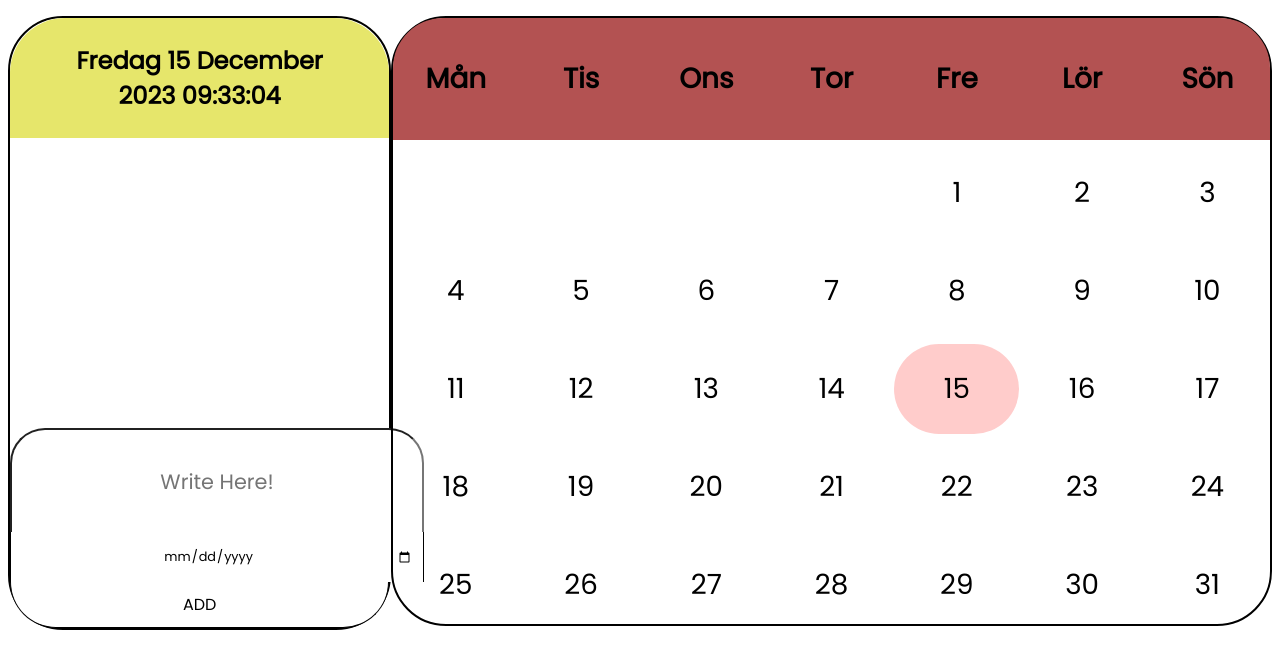
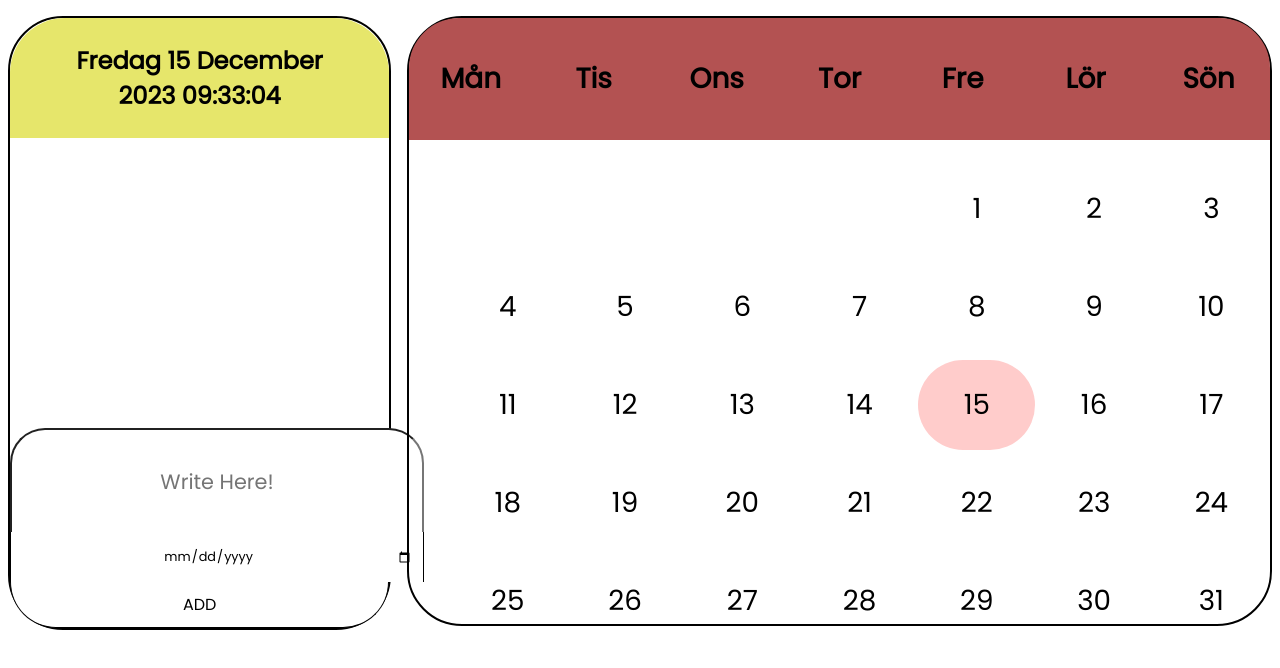
Before and after one commit to Vincent1Vincent2/Calendar, a website: page public/index.html in a window 1280 px wide. Shown: the part 132-800 px from the top of the page. Drawn offline with Linux system fonts and the light colour scheme.

Commit message:
Removed latest added style, added gap

```diff
--- a/public/style.css
+++ b/public/style.css
@@ -133,6 +133,7 @@ header {
 main {
   height: calc(100svh - 190px);
   display: flex;
+  gap: 1rem;
 }
 
 aside {
@@ -203,8 +204,6 @@ button {
   grid-template-rows: repeat(5, 1fr);
   grid-column-gap: 0px;
   grid-row-gap: 0px;
-  margin: 0;
-  padding: 0;
 }
 
 .date {
```
